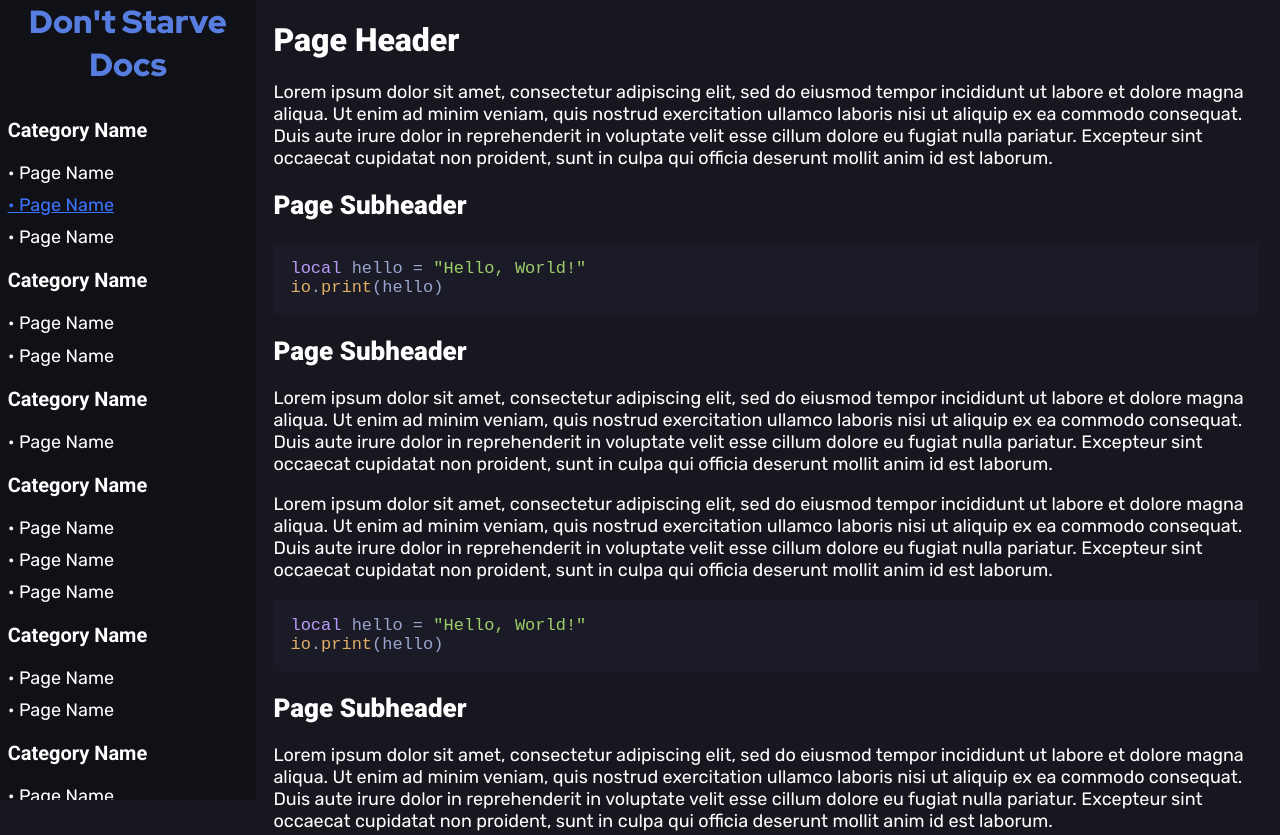
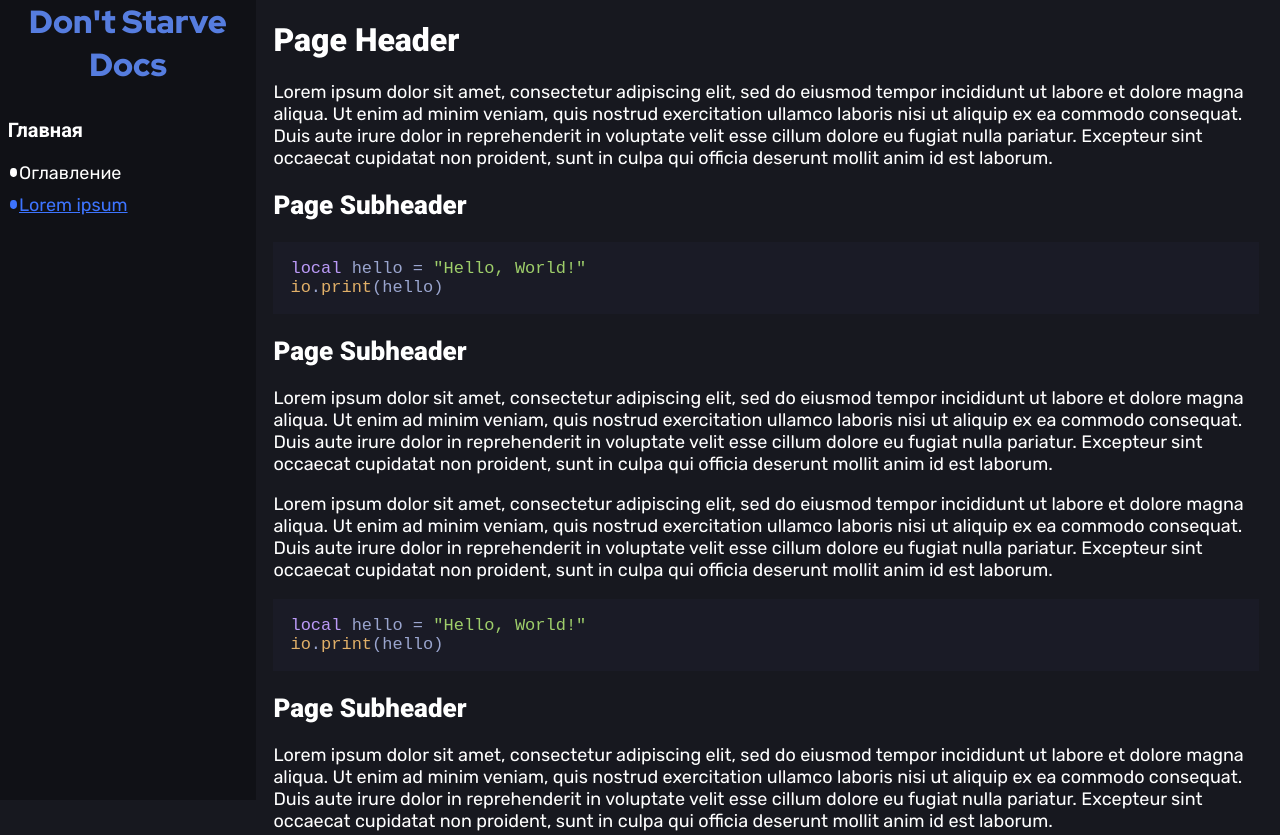
Before and after one commit to ChanterDev/ds-docs, a plain HTML site: page main/lorem-ipsum/index.html in a window 1280 px wide. Shown: the top 835 px of the page. Drawn offline with nearby package versions, Linux system fonts and the light colour scheme.

Commit message:
Улучшения стилей и тому подобноее

```diff
--- a/main/lorem-ipsum/index.html
+++ b/main/lorem-ipsum/index.html
@@ -13,24 +13,9 @@
     <body>
         <div class="page-picker">
             <p class="title">Don't Starve Docs</p>
-            <p class="category">Category Name</p>
-            <a class="page" href="#">• Page Name</a>
-            <a class="page selected" href="#">• Page Name</a>
-            <a class="page" href="#">• Page Name</a>
-            <p class="category">Category Name</p>
-            <a class="page" href="#">• Page Name</a>
-            <a class="page" href="#">• Page Name</a>
-            <p class="category">Category Name</p>
-            <a class="page" href="#">• Page Name</a>
-            <p class="category">Category Name</p>
-            <a class="page" href="#">• Page Name</a>
-            <a class="page" href="#">• Page Name</a>
-            <a class="page" href="#">• Page Name</a>
-            <p class="category">Category Name</p>
-            <a class="page" href="#">• Page Name</a>
-            <a class="page" href="#">• Page Name</a>
-            <p class="category">Category Name</p>
-            <a class="page" href="#">• Page Name</a>
+            <p class="category">Главная</p>
+            <a class="page" href="../../">Оглавление</a>
+            <a class="page selected" href="../../main/lorem-ipsum/">Lorem ipsum</a>
         </div>
         <div class="page-content">
             <h1 class="header">Page Header</h1>
--- a/static/styles/main.css
+++ b/static/styles/main.css
@@ -47,9 +47,43 @@ h1, h2, h3, h4, h5, h6, p {
     text-decoration: none;
 }
 
+.page-picker .page:before {
+    content: "\A";
+    width: 0.5vw;
+    height: 1.1vh;
+    border-radius: 50%;
+    display: inline-block;
+    background: #FFFFFF;
+    margin: 1% 1%;
+}
+
+.page-picker .selected:before {
+    content: "\A";
+    width: 0.5vw;
+    height: 1.1vh;
+    border-radius: 50%;
+    display: inline-block;
+    background: #3D74FF;
+    margin: 1% 1%;
+}
+
 .page-picker .selected {
     color: #3D74FF;
     text-decoration: underline;
+}
+
+.page-picker .page:hover:before {
+    content: "\A";
+    width: 0.5vw;
+    height: 1.1vh;
+    border-radius: 50%;
+    display: inline-block;
+    background: #3D74FF;
+    margin: 1% 1%;
+}
+
+.page-picker .page:hover {
+    color: #3D74FF;
 }
 
 
```
Also changed, not shown: index.html (+2 -2 lines).
